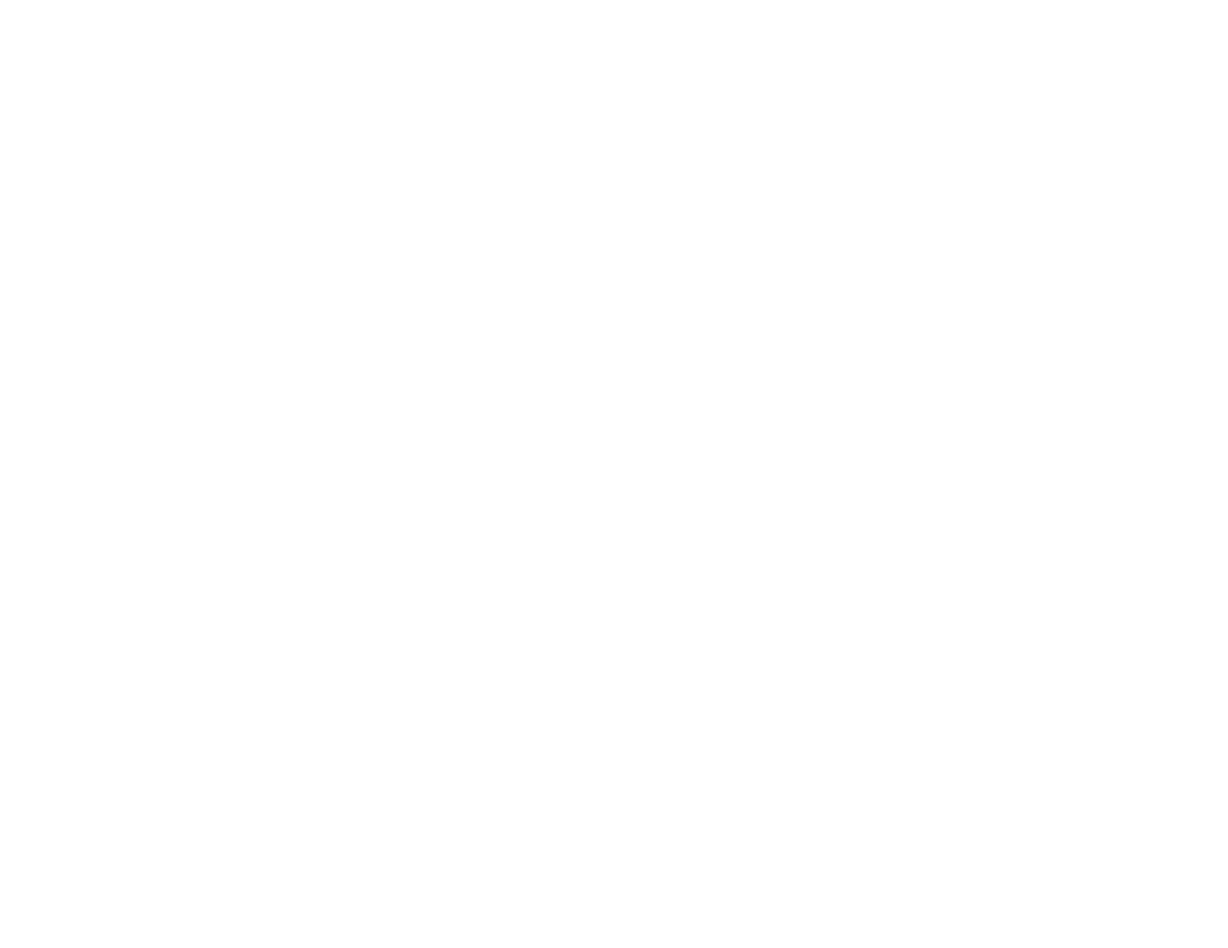
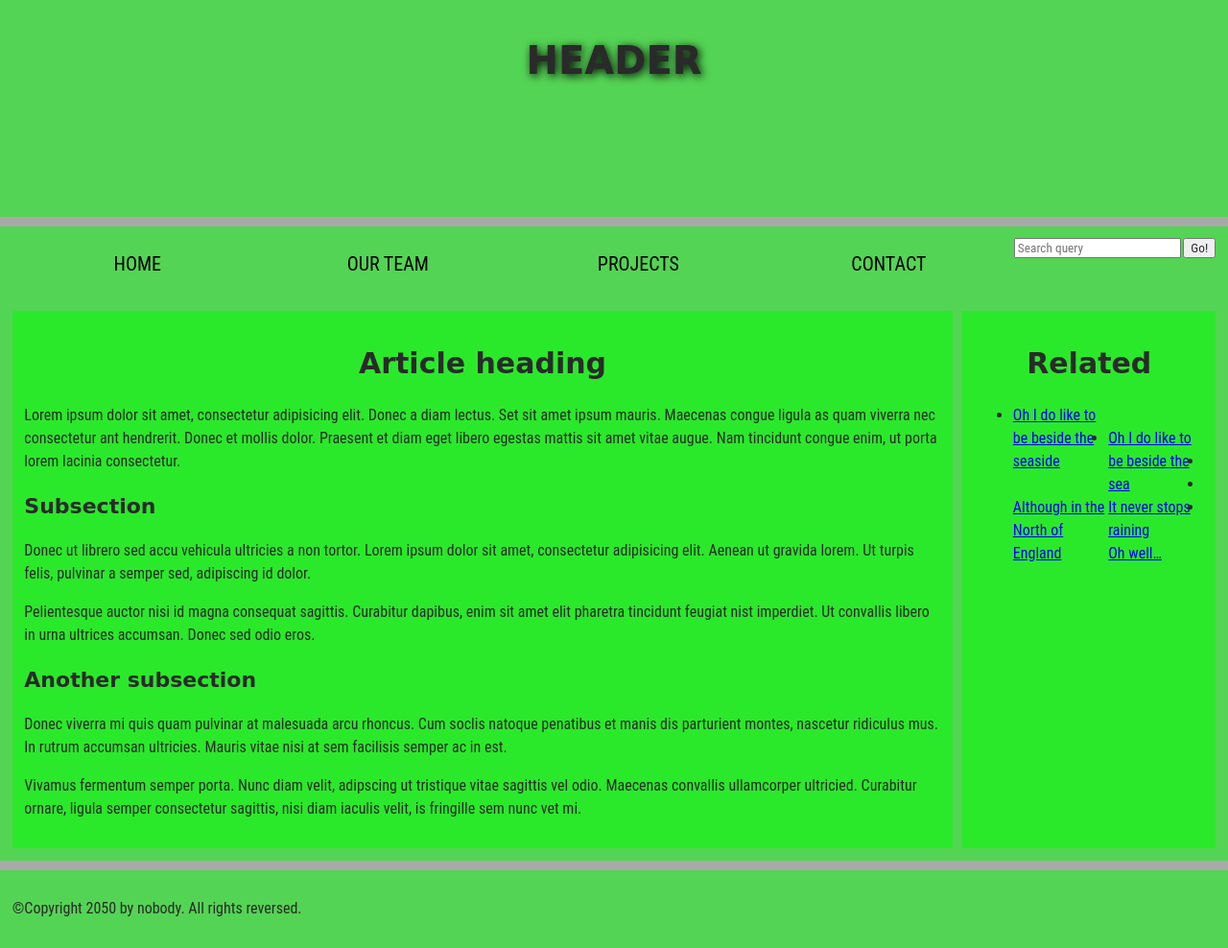
Before and after one commit to calamitycons/myWebsite, a plain HTML site: page landing-page.html in a window 1280 px wide. Shown: the whole page at 96% size. Before the commit the page ends 800 px from the top, so only its background shows below. Drawn offline with Linux system fonts and the light colour scheme; files that its build step writes are made by us from their sources; a web font is replaced by a local one.

Commit message:
New image and more Rearranging and practicing. I'm still trying to remember and implement everything I've learned already.

```diff
--- /dev/null
+++ b/assets/assets/index.html
@@ -0,0 +1,58 @@
+<!DOCTYPE html>
+<html lang="en">
+
+<head>
+  <meta charset="utf-8">
+  <title>Birdwatching</title>
+  <link href="https://fonts.googleapis.com/css?family=Roboto+Condensed:300%7CCinzel+Decorative:700" rel="stylesheet">
+  <link href="style.css" rel="stylesheet">
+
+  <!--[if lt IE 9]>
+      <script src="https://cdnjs.cloudflare.com/ajax/libs/html5shiv/3.7.3/html5shiv.js"></script>
+    <![endif]-->
+</head>
+
+<body>
+  <header>
+    <h1>Birdwatching</h1>
+    <img src="dove.png" alt="a simple dove logo">
+  </header>
+
+  <nav>
+    <ul>
+      <li><span>Home</span></li>
+      <li><a href="#">Get started</a></li>
+      <li><a href="#">Photos</a></li>
+      <li><a href="#">Gear</a></li>
+      <li><a href="#">Forum</a></li>
+    </ul>
+  </nav>
+
+  <main>
+    <article>
+      <h2>Welcome</h2>
+
+      <p>Welcome to our fake birdwatching site. If this were a real site, it would be the ideal place to come to learn more about birdwatching, whether you are a beginner looking to learn how to get into birding, or an expert wanting to share ideas,
+        tips, and photos with other like-minded people.</p>
+
+      <p>So don't waste time! Get what you need, then turn off that computer and get out into the great outdoors!</p>
+    </article>
+    <aside>
+      <h2>Favourite photos</h2>
+
+      <a href="favorite-1.jpg"><img src="favorite-1_th.jpg" alt="Small black bird, black claws, long black slender beak, links to larger version of the image"></a>
+      <a href="favorite-2.jpg"><img src="favorite-2_th.jpg" alt="Top half of a pretty bird with bright blue plumage on neck, light colored beak, blue headdress, links to larger version of the image"></a>
+      <a href="favorite-3.jpg"><img src="favorite-3_th.jpg" alt="Top half of a large bird with white plumage, very long curved narrow light colored break, links to larger version of the image"></a>
+      <a href="favorite-4.jpg"><img src="favorite-4_th.jpg" alt="Large bird, mostly white plumage with black plumage on back and rear, long straight white beak, links to larger version of the image"></a>
+    </aside>
+  </main>
+
+  <footer>
+    <p>This fake website example is CC0 — any part of this code may be reused in any way you wish. Original example written by Chris Mills, 2016.</p>
+
+    <p><a href="http://game-icons.net/lorc/originals/dove.html">Dove icon</a> by Lorc.</p>
+  </footer>
+
+</body>
+
+</html>
--- a/landing-page.html
+++ b/landing-page.html
@@ -1,19 +1,83 @@
-<!-- this is page 1
-My website hosts my art and writing related to my projects
+<!DOCTYPE html>
+<html lang="en-US">
 
-MY PROJECTS:
-  Fairy Rings
-    Description - full color comic book about fairies who live on a planet in the shape of a ring.
-    Read Now - read the story from the beginning, page by page.
-    Archive - find your place in the story or skip ahead.
-    Explore - explore the world of Coriolis and the people that live on it. Visual Development with descriptions and character sheets.
-  HSETAU
-    Description - Homestuck fancomic where the carapaces are aliens on Earth, featuring human trolls and reshuffled blood relations.
-    Read Now - link to the MSPFA mirror.
-    Bonus Pages - link to the HSETAU Bonus Pages (content descriptions, map, etc.)
-    Wiki - lost? confused? take a look through the wiki for answers to your questions! [Spoilers Likely]
-ABOUT
-  Description of myself, my history.
-  Other places you can find me (twitter, tumblr, etc)
-  Support Me! (Patreon and KoFi link)
-  Contact Info -->
+<head>
+  <meta charset="utf-8">
+  <meta name="viewport" content="width=device-width">
+
+  <title>My page title</title>
+  <link href="https://fonts.googleapis.com/css?family=Open+Sans+Condensed:300|Sonsie+One" rel="stylesheet">
+  <link rel="stylesheet" href="style.css">
+</head>
+
+<body>
+  <!-- Here is our main header that is used across all the pages of our website -->
+
+  <header>
+    <h1>Header</h1>
+  </header>
+
+  <nav>
+    <ul>
+      <li><a href="#">Home</a></li>
+      <li><a href="#">Our team</a></li>
+      <li><a href="#">Projects</a></li>
+      <li><a href="#">Contact</a></li>
+    </ul>
+
+    <!-- A Search form is another common non-linear way to navigate through a website. -->
+
+    <form>
+      <input type="search" name="q" placeholder="Search query">
+      <input type="submit" value="Go!">
+    </form>
+  </nav>
+
+  <!-- Here is our page's main content -->
+  <main>
+
+    <!-- It contains an article -->
+    <article>
+      <h2>Article heading</h2>
+
+      <p>Lorem ipsum dolor sit amet, consectetur adipisicing elit. Donec a diam lectus. Set sit amet ipsum mauris. Maecenas congue ligula as quam viverra nec consectetur ant hendrerit. Donec et mollis dolor. Praesent et diam eget libero egestas
+        mattis sit amet vitae augue. Nam tincidunt congue enim, ut porta lorem lacinia consectetur.</p>
+
+      <h3>Subsection</h3>
+
+      <p>Donec ut librero sed accu vehicula ultricies a non tortor. Lorem ipsum dolor sit amet, consectetur adipisicing elit. Aenean ut gravida lorem. Ut turpis felis, pulvinar a semper sed, adipiscing id dolor.</p>
+
+      <p>Pelientesque auctor nisi id magna consequat sagittis. Curabitur dapibus, enim sit amet elit pharetra tincidunt feugiat nist imperdiet. Ut convallis libero in urna ultrices accumsan. Donec sed odio eros.</p>
+
+      <h3>Another subsection</h3>
+
+      <p>Donec viverra mi quis quam pulvinar at malesuada arcu rhoncus. Cum soclis natoque penatibus et manis dis parturient montes, nascetur ridiculus mus. In rutrum accumsan ultricies. Mauris vitae nisi at sem facilisis semper ac in est.</p>
+
+      <p>Vivamus fermentum semper porta. Nunc diam velit, adipscing ut tristique vitae sagittis vel odio. Maecenas convallis ullamcorper ultricied. Curabitur ornare, ligula semper consectetur sagittis, nisi diam iaculis velit, is fringille sem nunc
+        vet mi.</p>
+    </article>
+
+    <!-- the aside content can also be nested within the main content -->
+    <aside>
+      <h2>Related</h2>
+
+      <ul>
+        <li><a href="#">Oh I do like to be beside the seaside</a></li>
+        <li><a href="#">Oh I do like to be beside the sea</a></li>
+        <li><a href="#">Although in the North of England</a></li>
+        <li><a href="#">It never stops raining</a></li>
+        <li><a href="#">Oh well…</a></li>
+      </ul>
+    </aside>
+
+  </main>
+
+  <!-- And here is our main footer that is used across all the pages of our website -->
+
+  <footer>
+    <p>©Copyright 2050 by nobody. All rights reversed.</p>
+  </footer>
+
+</body>
+
+</html>
--- /dev/null
+++ b/styles/style.css
@@ -0,0 +1,141 @@
+/* || General setup */
+
+html, body {
+  margin: 0;
+  padding: 0;
+}
+
+html {
+  font-size: 10px;
+  background-color: #a9a9a9;
+}
+
+body {
+  max-width: 100%;
+  min-width: 800px;
+  margin: 0 auto;
+}
+
+/* || typography */
+
+h1, h2, h3 {
+  font-family: 'Cinzel Decorative', cursive;
+  color: #2a2a2a;
+}
+
+p, input, li {
+  font-family: 'Roboto Condensed', sans-serif;
+  color: #2a2a2a;
+}
+
+h1 {
+  font-size: 4rem;
+  text-align: center;
+  text-shadow: 2px 2px 10px black;
+}
+
+h2 {
+  font-size: 3rem;
+  text-align: center;
+}
+
+h3 {
+  font-size: 2.2rem;
+}
+
+p, li {
+  font-size: 1.6rem;
+  line-height: 1.5;
+}
+
+/* || header layout */
+
+header {
+  max-height:200px;
+  height:200px;
+  margin-bottom: 10px;
+  display: flex;
+  flex-flow: row wrap;
+}
+
+body > * {
+  background-color: red;
+  padding: 1%;
+}
+
+main, header, nav, article, aside, footer, section {
+  background-color: rgba(0,255,0,0.5);
+  padding: 1%;
+}
+
+h1 {
+  flex: 5;
+  text-transform: uppercase;
+}
+
+header img {
+  display: block;
+  max-height: 60px;
+  max-width: 1280px;
+  padding-top: 20.15px;
+}
+
+nav {
+  max-height: 50px;
+  flex: 100%;
+  display: flex;
+}
+
+nav ul {
+  padding: 0;
+  list-style-type: none;
+  flex: 2;
+  display: flex;
+}
+
+nav li {
+  display: inline;
+  text-align: center;
+  flex: 1;
+}
+
+nav a, nav span {
+  display: inline-block;
+  font-size: 2rem;
+  max-height: 3rem;
+  line-height: 1.7;
+  text-transform: uppercase;
+  text-decoration: none;
+  color: black;
+
+}
+
+/* || main layout */
+
+main {
+  display: flex;
+}
+
+article, section {
+  flex: 4;
+}
+
+aside {
+  flex: 1;
+  margin-left: 10px;
+  padding: 1%;
+}
+
+aside a {
+  display: block;
+  float: left;
+  max-width: 50%;
+}
+
+aside img {
+  max-width: 100%;
+}
+
+footer {
+  margin-top: 10px;
+}
```
Also changed, not shown: index.html (+28 -17 lines), assets/assets/dove.png (added), assets/assets/favorite-1.jpg (added), assets/assets/favorite-1_th.jpg (added), assets/assets/favorite-2.jpg (added), assets/assets/favorite-2_th.jpg (added), assets/assets/favorite-3.jpg (added), assets/assets/favorite-3_th.jpg (added), assets/assets/favorite-4.jpg (added), assets/assets/favorite-4_th.jpg (added), images/Whole Shebang@2x.png (added), images/hsetau-logo-3x.png (deleted), 1 other file.
